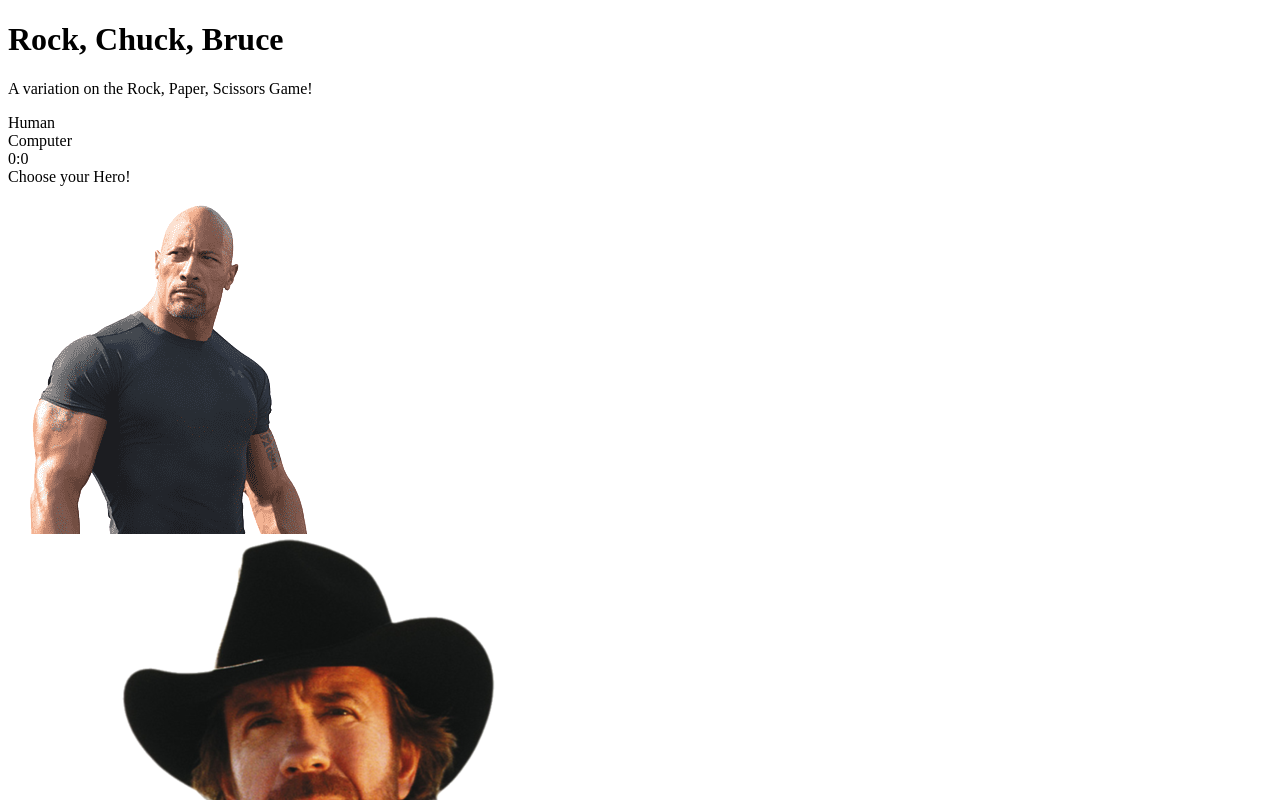
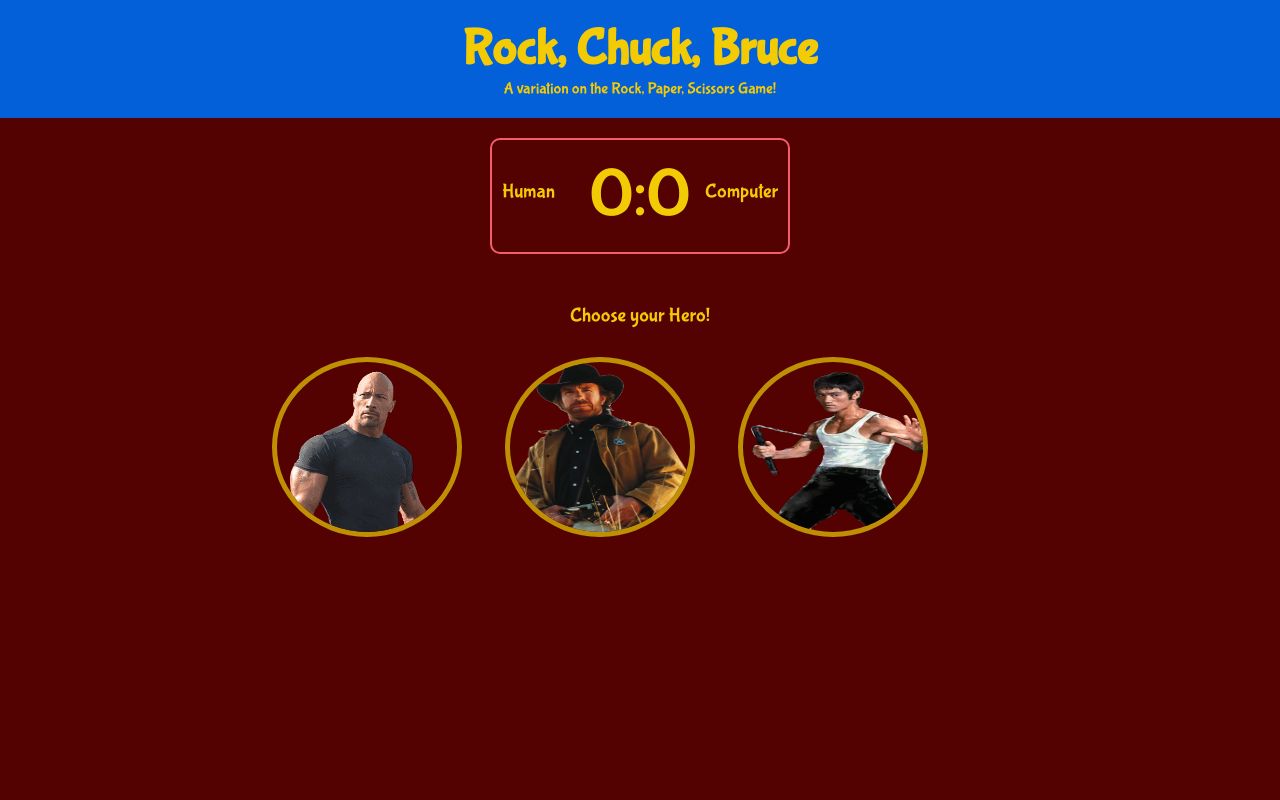
Before and after one commit to tonydhsu/rock-paper-scissors, a plain HTML site: page index.html in a window 1280 px wide. Shown: the top 800 px of the page. Drawn offline with Linux system fonts and the light colour scheme.

Commit message:
Add CSS styling

```diff
--- a/index.html
+++ b/index.html
@@ -23,13 +23,13 @@
   <div class="hero-text">Choose your Hero!</div>
   <section class="choices" id="choices">
     <div>
-      <img src="assets/rock.png" alt="the rock"
+      <input type="image" id="rock" src="assets/rock.png" alt="the rock"
     </div>
     <div>
-      <img src="assets/chuck.png" alt="chuck"
+      <input type="image" id="chuck" src="assets/chuck.png" alt="chuck"
     </div>
     <div>
-      <img src="assets/bruce.png" alt="bruce"
+      <input type="image" id="bruce" src="assets/bruce.png" alt="bruce"
     </div>
   </section>
 
--- a/styles.css
+++ b/styles.css
@@ -0,0 +1,79 @@
+* {
+  margin: 0;
+  padding: 0;
+  box-sizing: border-box;
+  font-family: 'Bubblegum Sans', cursive;
+
+}
+
+body {
+  background-color: #530101;
+  color: #F2CB05;
+}
+
+header {
+  display: flex;
+  flex-direction: column;
+  align-items: center;
+  padding: 20px;
+  background-color: #0460D9;
+
+}
+
+header h1 {
+  font-size: 50px;
+}
+
+.scoreboard {
+  position: relative;
+  font-size: 20px;
+  width: 300px;
+  border: 2px solid #F25E6B;
+  margin: 20px auto;
+  border-radius: 10px;
+  text-align: center;
+  padding: 15px 20px;
+}
+
+.human-label {
+  position: absolute;
+  top: 40px;
+  left: 10px;
+}
+
+.comp-label {
+  position: absolute;
+  top: 40px;
+  right: 10px;
+}
+
+.scoreboard span {
+  font-size: 70px;
+
+}
+
+.hero-text {
+ margin-top: 50px;
+ font-size: 20px;
+}
+
+.choices, .hero-text{
+  text-align: center;
+}
+
+.choices div{
+  display: inline-block;
+  padding: 10px 40px;
+
+}
+
+
+
+input {
+  width: 190px;
+  height: 180px;
+  border: 5px solid #BF9004;
+  border-radius: 50%;
+
+
+}
```
